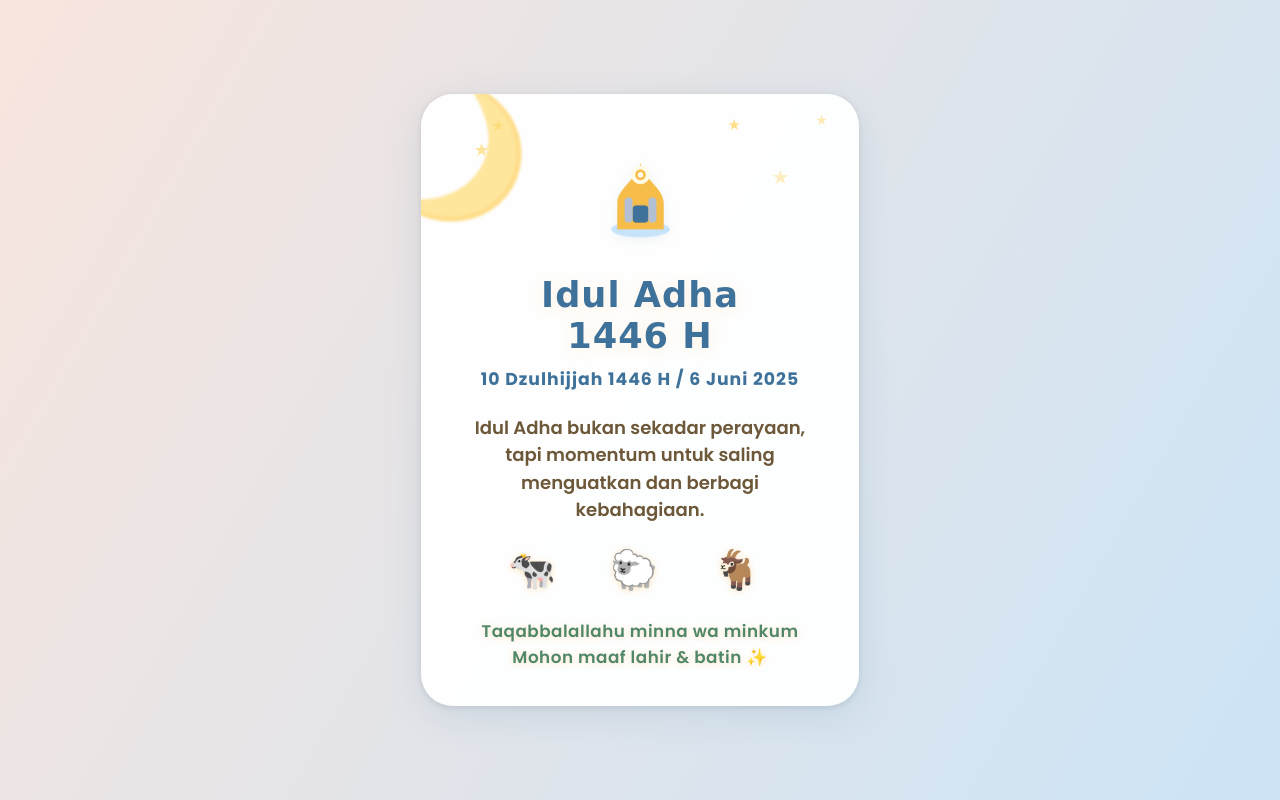
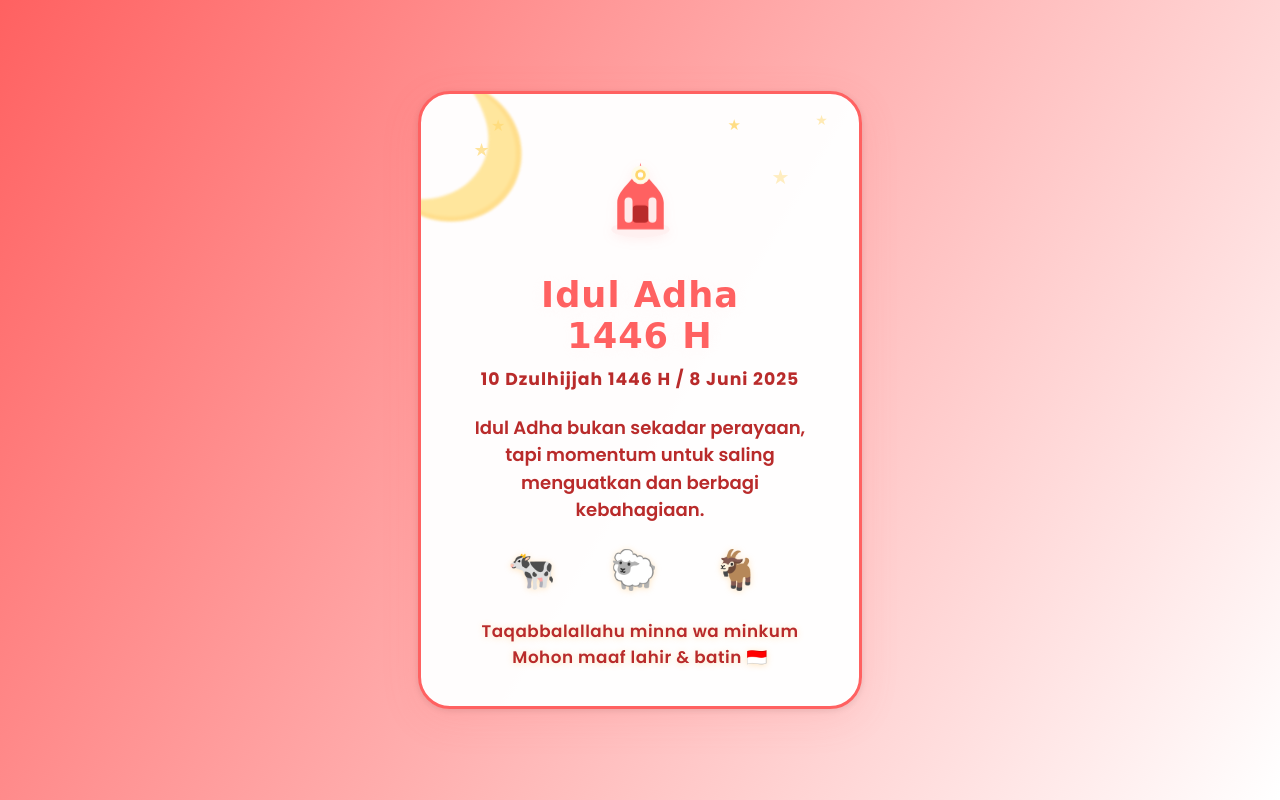
Before and after one commit to whoisfeb19/layananpolku, a plain HTML site: page test.html in a window 1280 px wide. Drawn offline with Linux system fonts and the light colour scheme; a web font is replaced by a local one.

Commit message:
idul adha

```diff
--- a/test.html
+++ b/test.html
@@ -2,7 +2,7 @@
 <html lang="id">
 <head>
   <meta charset="UTF-8">
-  <title>Poster Idul Adha Keren</title>
+  <title>Poster Idul Adha Merah Putih</title>
   <meta name="viewport" content="width=device-width, initial-scale=1">
   <!-- Google Fonts -->
   <link href="https://fonts.googleapis.com/css2?family=Poppins:wght@700;600&family=Aladin&display=swap" rel="stylesheet">
@@ -11,7 +11,7 @@
       min-height: 100vh;
       margin: 0;
       padding: 0;
-      background: linear-gradient(120deg, #f8e5dd 0%, #cce4f6 100%);
+      background: linear-gradient(120deg, #ff6161 0%, #fff 100%);
       display: flex;
       align-items: center;
       justify-content: center;
@@ -19,18 +19,19 @@
       overflow: hidden;
     }
     .poster {
-      background: rgba(255,255,255,0.95);
+      background: rgba(255,255,255,0.98);
       border-radius: 32px;
-      box-shadow: 0 10px 38px 0 rgba(62,114,155,0.13), 0 1.5px 6px 0 rgba(0,0,0,0.10);
+      box-shadow: 0 10px 38px 0 rgba(255,97,97,0.13), 0 1.5px 6px 0 rgba(0,0,0,0.10);
       padding: 50px 34px 36px 34px;
       width: 370px;
       text-align: center;
       position: relative;
       overflow: hidden;
       transition: box-shadow .22s;
+      border: 3px solid #ff6161;
     }
     .poster:hover {
-      box-shadow: 0 16px 56px 0 rgba(62,114,155,0.19), 0 2px 12px 0 rgba(0,0,0,0.13);
+      box-shadow: 0 16px 56px 0 rgba(255,97,97,0.18), 0 2px 12px 0 rgba(0,0,0,0.11);
     }
     .moon-deco {
       position: absolute;
@@ -52,7 +53,7 @@
       z-index: 2;
       position: relative;
       animation: float 2.8s ease-in-out infinite alternate;
-      filter: drop-shadow(0 3px 6px rgba(62,114,155,0.09));
+      filter: drop-shadow(0 3px 6px rgba(255,97,97,0.09));
     }
     @keyframes float {
       0% { transform: translateY(0);}
@@ -61,16 +62,16 @@
     .poster h1 {
       font-family: 'Aladin', cursive;
       font-size: 2.2em;
-      color: #3e729b;
+      color: #ff6161;
       margin: 18px 0 0 0;
       letter-spacing: 1px;
       z-index: 2;
       position: relative;
-      text-shadow: 0 2px 16px #ffecd2a8;
+      text-shadow: 0 2px 16px #fff8f8a8;
     }
     .poster .date {
       font-weight: bold;
-      color: #3e729b;
+      color: #b92b2b;
       font-size: 1.08em;
       margin-top: 10px;
       margin-bottom: 8px;
@@ -79,7 +80,7 @@
       position: relative;
     }
     .poster p {
-      color: #6d5839;
+      color: #b92b2b;
       font-size: 1.13em;
       margin: 22px 0 18px 0;
       z-index: 2;
@@ -88,7 +89,7 @@
     }
     .poster .qurban {
       font-size: 2.4em;
-      color: #8d6e63;
+      color: #b92b2b;
       margin-bottom: 16px;
       letter-spacing: 12px;
       z-index: 2;
@@ -97,7 +98,7 @@
     }
     .poster .footer {
       font-size: 1.05em;
-      color: #50876b;
+      color: #b92b2b;
       margin-top: 20px;
       z-index: 2;
       position: relative;
@@ -139,25 +140,24 @@
     <span class="star star4">★</span>
     <span class="star star5">★</span>
     <svg class="mosque-svg" viewBox="0 0 64 64" fill="none">
-      <ellipse cx="32" cy="56" rx="22" ry="6" fill="#c7e3fa"/>
-      <path d="M32 6C30.2 17.6 14.5 25.4 14.5 36V56H49.5V36C49.5 25.4 33.8 17.6 32 6Z" fill="#f7bd49"/>
-      <rect x="26" y="38" width="12" height="13" rx="3" fill="#3e729b"/>
-      <rect x="20" y="32" width="6" height="19" rx="3" fill="#b3c0d3"/>
-      <rect x="38" y="32" width="6" height="19" rx="3" fill="#b3c0d3"/>
+      <ellipse cx="32" cy="56" rx="22" ry="6" fill="#fff0f0"/>
+      <path d="M32 6C30.2 17.6 14.5 25.4 14.5 36V56H49.5V36C49.5 25.4 33.8 17.6 32 6Z" fill="#ff6161"/>
+      <rect x="26" y="38" width="12" height="13" rx="3" fill="#b92b2b"/>
+      <rect x="20" y="32" width="6" height="19" rx="3" fill="#ffeaea"/>
+      <rect x="38" y="32" width="6" height="19" rx="3" fill="#ffeaea"/>
       <circle cx="32" cy="15" r="7" fill="#fffbe9"/>
-      <circle cx="32" cy="15" r="4" fill="#f7bd49"/>
+      <circle cx="32" cy="15" r="4" fill="#ffd76b"/>
       <circle cx="32" cy="15" r="2" fill="#fff"/>
     </svg>
     <h1>Idul Adha<br>1446 H</h1>
-    <div class="date">10 Dzulhijjah 1446 H / 6 Juni 2025</div>
+    <div class="date">10 Dzulhijjah 1446 H / 8 Juni 2025</div>
     <p>
-      Idul Adha bukan sekadar perayaan, tapi momentum untuk saling menguatkan dan berbagi kebahagiaan.
-
+        Idul Adha bukan sekadar perayaan, tapi momentum untuk saling menguatkan dan berbagi kebahagiaan.
     </p>
     <div class="qurban">🐄 &nbsp;🐑 &nbsp;🐐</div>
     <div class="footer">
       Taqabbalallahu minna wa minkum<br>
-      Mohon maaf lahir & batin ✨
+      Mohon maaf lahir & batin 🇮🇩
     </div>
   </div>
 </body>
```
